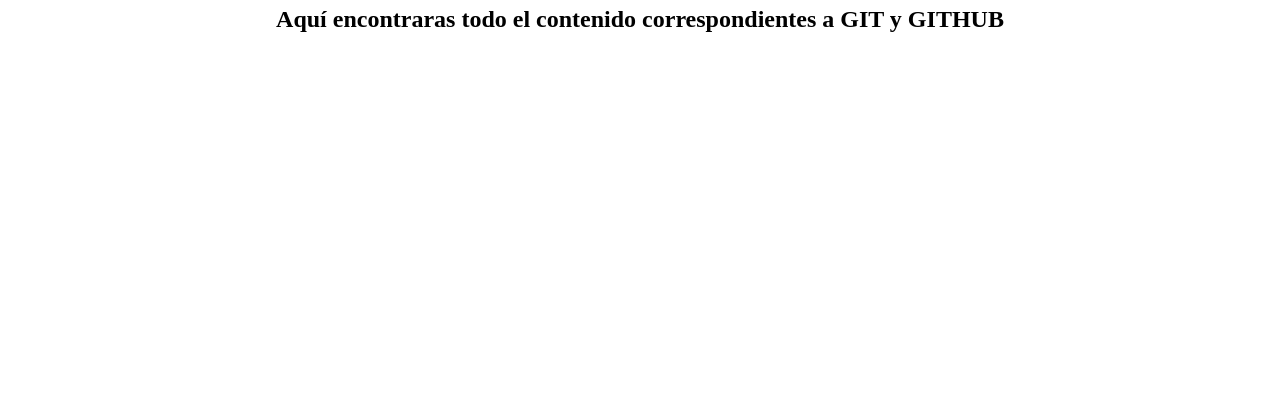
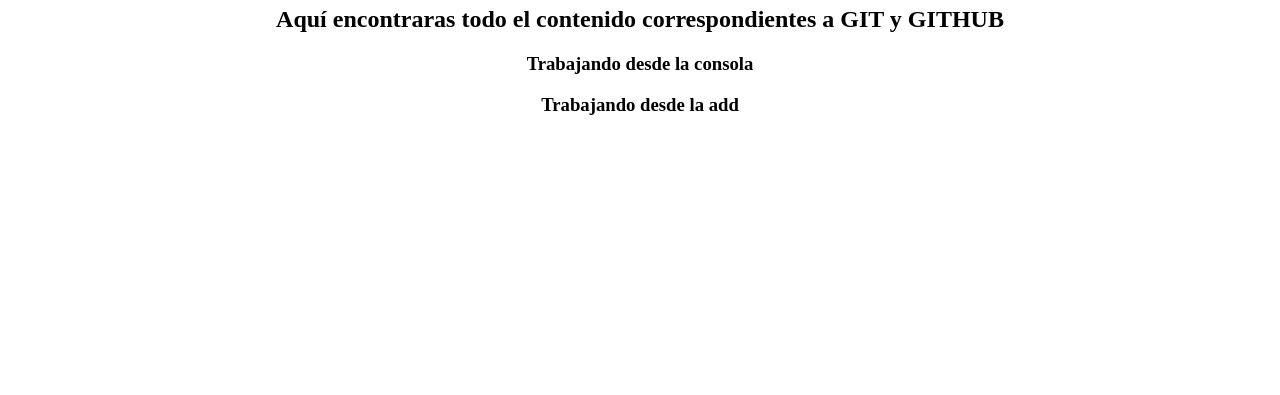
Before and after one commit to Oslewil97/pagina-web, a plain HTML site: page index.html in a window 1280 px wide. Shown: the part 405-800 px from the top of the page. Drawn offline with Linux system fonts and the light colour scheme.

Commit message:
creando commit en cmd

```diff
--- a/index.html
+++ b/index.html
@@ -17,6 +17,8 @@
 		<div class="conten">
 			<h1>Bienvenido! está página esta dedicada al curso de GIT</h1>
 			<h2>Aquí encontraras todo el contenido correspondientes a GIT y GITHUB</h2>
+			<h3>Trabajando desde la consola</h3>
+			<h3>Trabajando desde la add</h3>
 		</div>
 	</body>
 	<footer>
```
